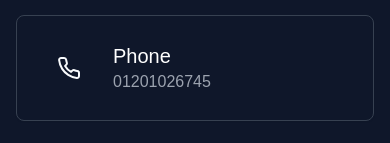
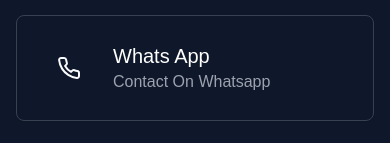
Before and after one commit to beshoywageeh/portofolio, a website: page index.html in a window 390 px wide. Shown: the part 10381-10524 px from the top of the page. Drawn offline with nearby package versions, Linux system fonts and the light colour scheme.

Commit message:
remove phone number

```diff
--- a/index.html
+++ b/index.html
@@ -352,8 +352,8 @@
               </div>
               <div class="ml-4">
                 <h3 class="text-xl font-medium text-white transition-colors duration-300 group-hover:text-blue-400">
-                  Phone</h3> <a href="tel:01201026745"
-                  class="inline-block text-gray-400 transition-all duration-300 hover:text-blue-400 hover:translate-x-2">01201026745</a>
+                  Whats App</h3> <a href="https://wa.link/giuax6" target="_blank"
+                  class="inline-block text-gray-400 transition-all duration-300 hover:text-blue-400 hover:translate-x-2">Contact On Whatsapp</a>
               </div>
             </div>
           </div> <!-- Email Card -->
```
